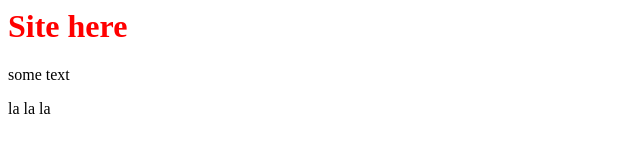
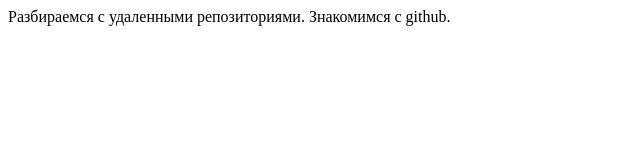
Before and after one commit to Snowbruze/site, a plain HTML site: page index.html in a window 1280 px wide. Shown: the whole page, without its empty margins (0-640 px from the left). Drawn offline with Linux system fonts and the light colour scheme.

Commit message:
4 commit

```diff
--- a/index.html
+++ b/index.html
@@ -5,8 +5,6 @@
         <link rel="stylesheet" href="css/style.css" type="text/css">
     </head>
     <body>
-        <h1>Site here</h1>
-        <p>some text</p>
-        <p>la la la</p>
+        <p>Разбираемся с удаленными репозиториями. Знакомимся с github.</p>
     </body>
 </html>
```
